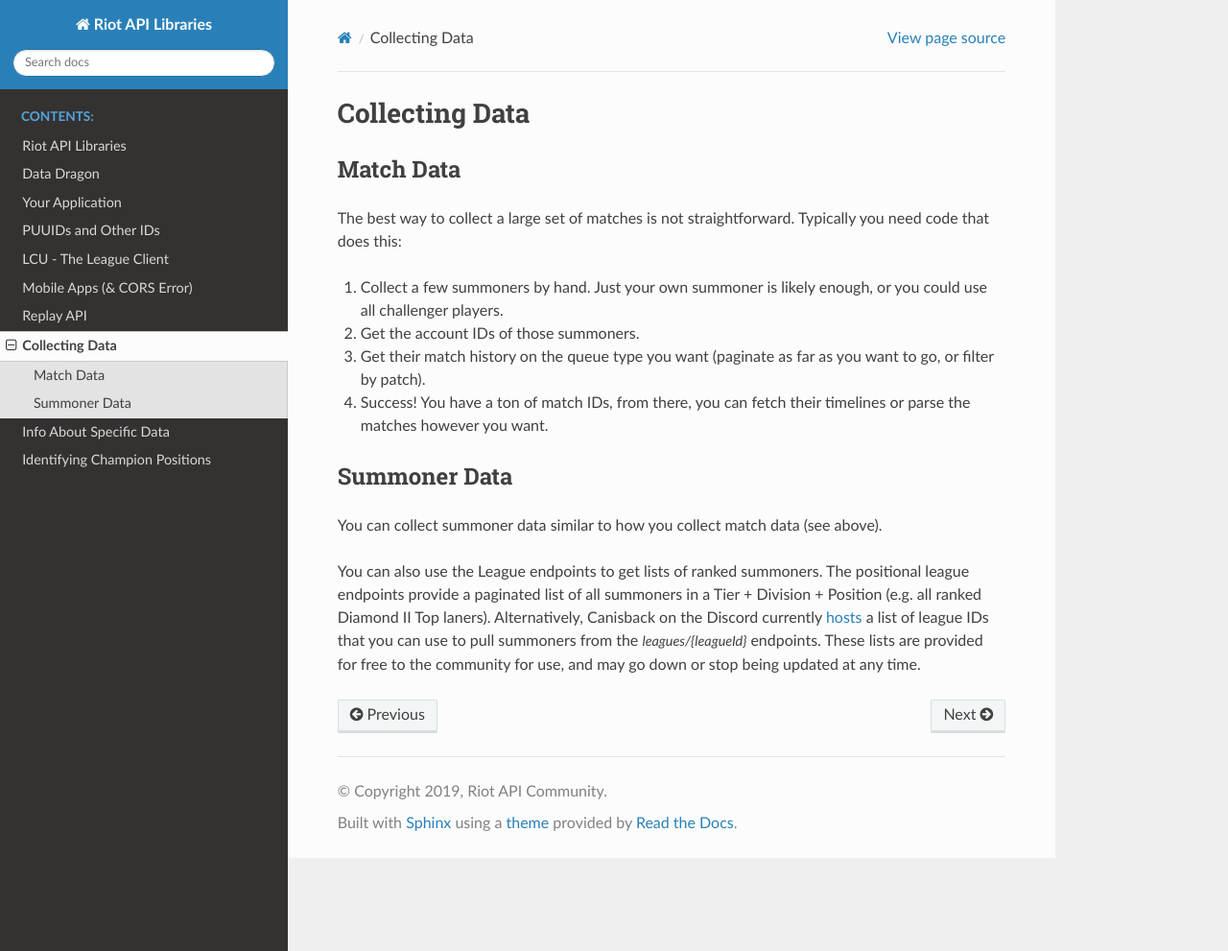
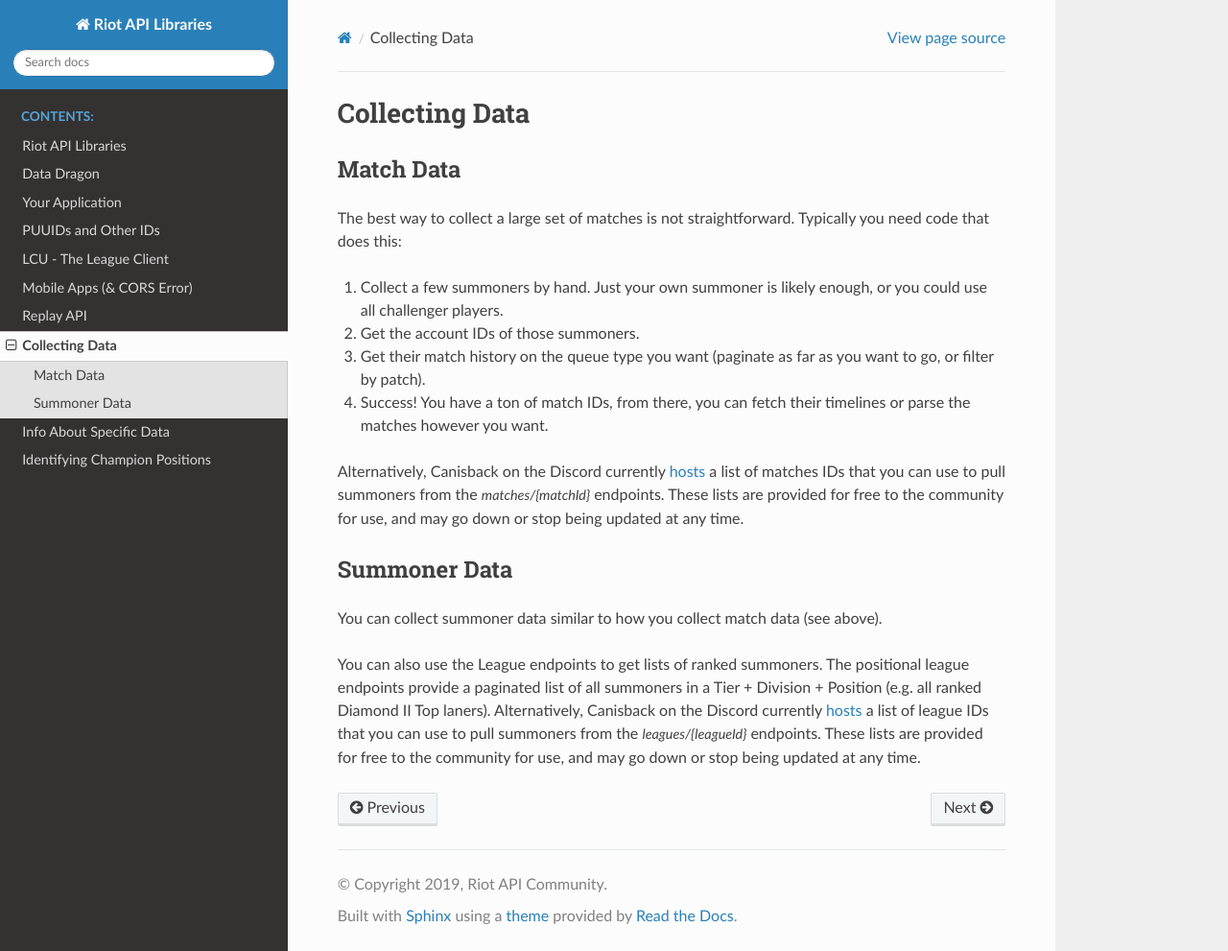
Before and after one commit to WxWatch/riot-api-libraries, a Sphinx documentation site: the page built from docs/collectingdata.rst, in a window 1280 px wide and 991 px high. Shown: the whole window at 96% size. Built offline with Sphinx 7.4.7 and the Read the Docs theme 2.0.0, drawn with Linux system fonts in a browser that asks for light colours; pages that are not in the unit, such as notebooks, are missing from menus.

Commit message:
Update for matchId lists

```diff
--- a/docs/collectingdata.rst
+++ b/docs/collectingdata.rst
@@ -14,6 +14,7 @@
 
 4. Success! You have a ton of match IDs, from there, you can fetch their timelines or parse the matches however you want.
 
+Alternatively, Canisback on the Discord currently `hosts <http://canisback.com/matchId/>`_ a list of matches IDs that you can use to pull summoners from the `matches/{matchId}` endpoints. These lists are provided for free to the community for use, and may go down or stop being updated at any time.
 
 Summoner Data
 -------------
```
